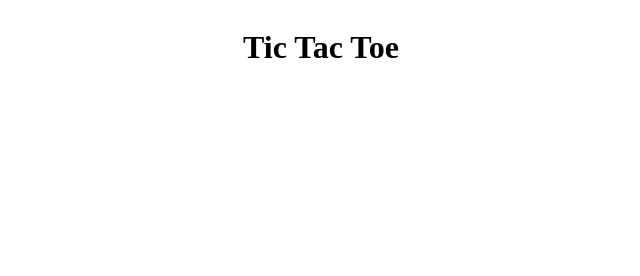
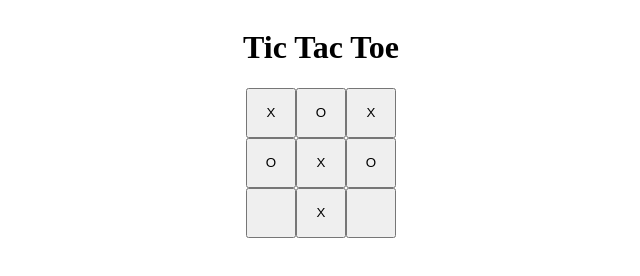
Before and after one commit to Dixon3o/tic-tac-toe, a plain HTML site: page index.html in a window 1280 px wide. Shown: the whole page, without its empty margins (319-959 px from the left). Drawn offline with Linux system fonts and the light colour scheme.

Commit message:
add displayController object and a function that will render contents of game board array to the webpage

```diff
--- a/index.html
+++ b/index.html
@@ -10,6 +10,9 @@
     <div class="mainContainer">
         <h1>Tic Tac Toe</h1>
     </div>
+    <div class="placeForTiles">
+
+    </div>
 
     <script src="script.js"></script>
 </body>
--- a/script.js
+++ b/script.js
@@ -100,6 +100,25 @@ gameController.play(3);
 gameController.play(4);
 gameController.play(5);
 gameController.play(7);
-gameController.play(6);
-gameController.play(8);
-gameController.resetGame();
+
+const cdiv = document.querySelector(".placeForTiles");
+
+const displayController = (function() {
+    let counter = 0;
+    function display(){
+        for(let i = 0; i < 9; i++){
+            let button = document.createElement("button");
+            button.classList.add("tile");
+            button.textContent = gameBoard.getGameboard()[counter];
+            cdiv.appendChild(button);
+            counter++;
+        }
+        counter = 0;
+    }
+
+    return {display};
+
+})();
+
+
+displayController.display();
--- a/styles.css
+++ b/styles.css
@@ -1,5 +1,12 @@
 .mainContainer{
     display: flex;
+    flex-direction: column;
     justify-content: center;
     align-items: center;
 }
+.placeForTiles{
+    display: grid;
+    grid-template-columns: 50px 50px 50px;
+    grid-template-rows: 50px 50px 50px;
+    justify-content: center;
+}
```
